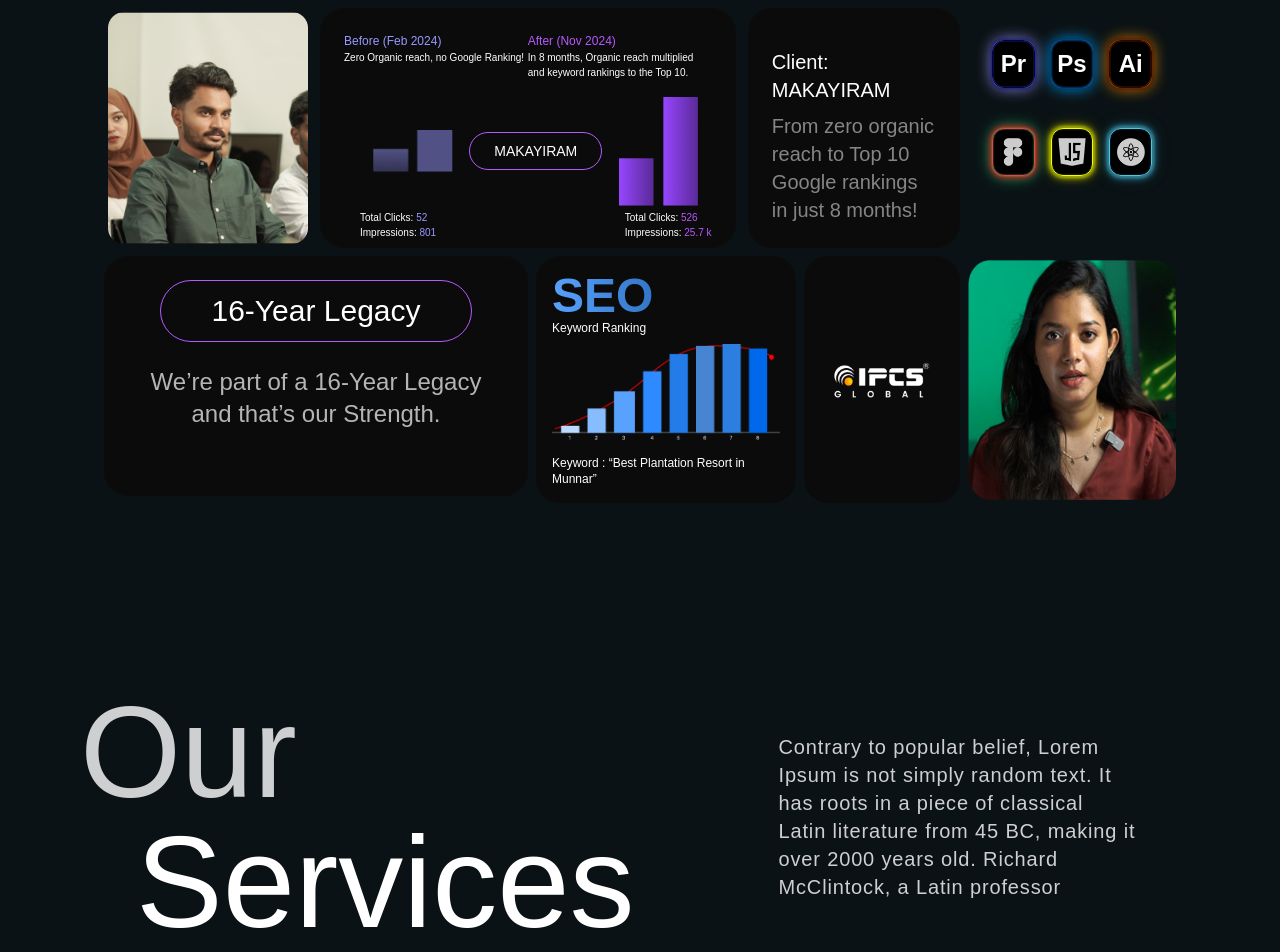
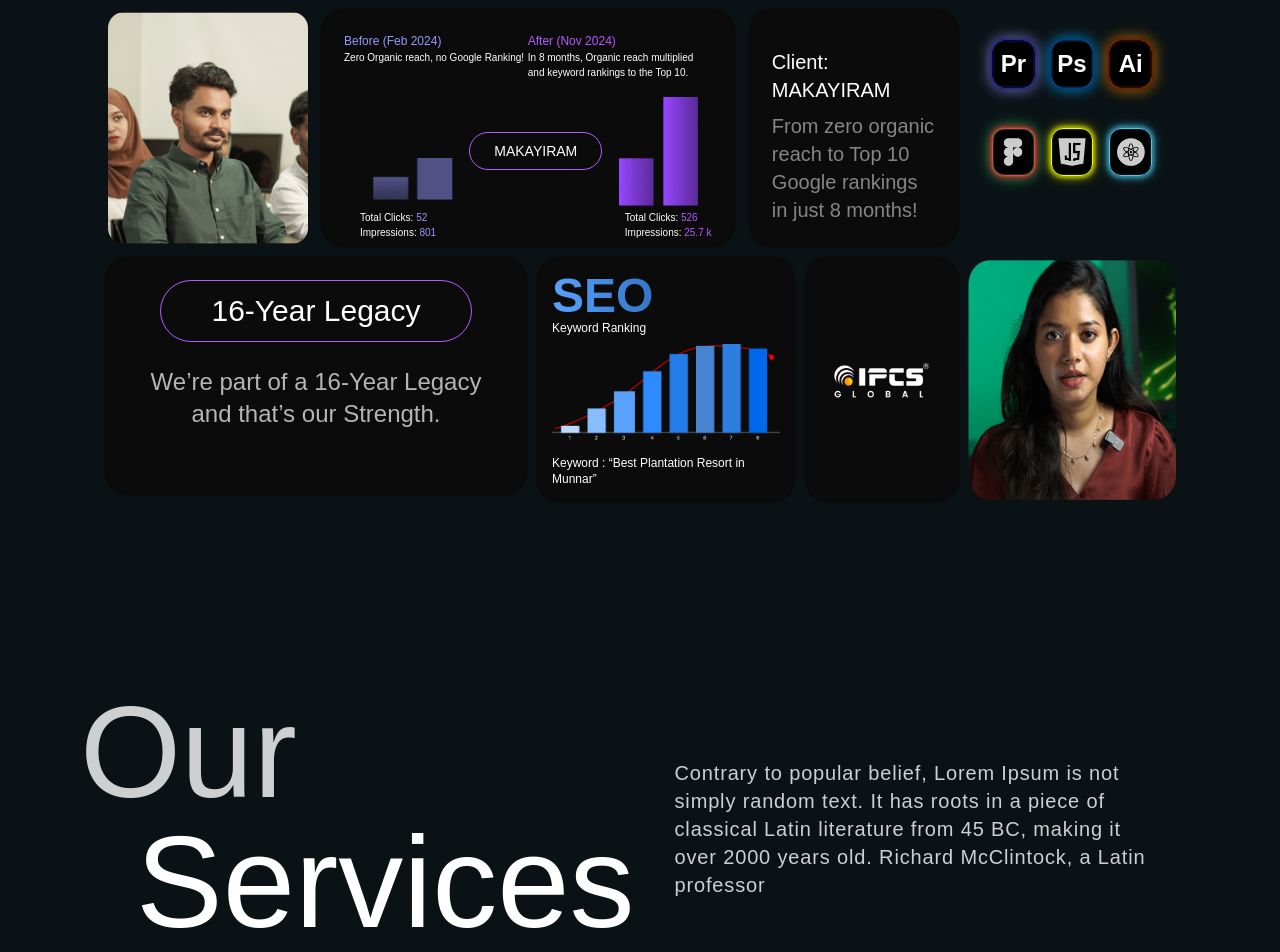
Before and after one commit to IPCSGLOBALHQKOCHI/Technologies-Website, a React (Vite) app: page / in a window 1280 px wide. Shown: the part 3860-4812 px from the top of the page. Built offline with nearby package versions, Linux system fonts and the light colour scheme; a web font is replaced by a local one.

Commit message:
MVP completed

```diff
--- a/src/Components/CaseStudy/CaseStudySection.jsx
+++ b/src/Components/CaseStudy/CaseStudySection.jsx
@@ -124,7 +124,7 @@ const CaseStudySection = forwardRef((props, ref) => {
             <img
               src={lowGraph}
               alt="Low Graph"
-              className="w-12 md:w-20 h-auto object-contain"
+              className="w-12 md:w-20 h-auto object-contain mt-14"
             />
             <div className="border border-[#B659FF] rounded-full px-4 md:px-6 py-1 md:py-2 flex items-center justify-center">
               <h2 className="text-[#FFFFFF] font-medium text-xs md:text-sm">
@@ -205,7 +205,7 @@ const CaseStudySection = forwardRef((props, ref) => {
         </div>
 
         {/* Ninth Row */}
-        <div className="col-span-1 md:col-span-2 bg-[#0B0B0B] p-4 md:p-6 rounded-3xl h-48 md:h-60 hover:shadow-[0px_0px_20px_5px_rgba(0,169,255,0.3)]">
+        <div className="col-span-1 md:col-span-2 bg-[#0B0B0B] p-4 md:p-6 rounded-3xl h-48 md:h-60 2xl:h-80 hover:shadow-[0px_0px_20px_5px_rgba(0,169,255,0.3)]">
           <div className="border-[1px] border-[#B659FF] rounded-full text-center justify-center mx-4 md:mx-8">
             <h2 className="text-2xl md:text-3xl font-200 text-center py-2 md:py-3 text-[#FFFFFF]">
               16-Year Legacy
--- a/src/Components/ClientReviews.jsx
+++ b/src/Components/ClientReviews.jsx
@@ -24,7 +24,7 @@ const ClientReviews = () => {
         </p>
       </div>
       {/* Reviews Section */}
-      <div className="flex flex-wrap justify-center gap-6 md:gap-6 mt-10 md:mt-20 px-3">
+      <div className="flex flex-wrap justify-center gap-6 md:gap-10 mt-10 md:mt-20 px-3">
         <div className="w-full sm:w-80 md:w-72 h-auto md:h-72 rounded-xl bg-[#FFFFFF33] p-4 flex flex-col">
         <img src={maklogo} alt="logo" className="w-16 h-16 object-cover rounded-full mb-3 bg-[#0B1215]"/>
           <h3 className="text-left font-400 text-2xl sm:text-4xl text-[#FFFFFF] mb-1">
--- a/src/Components/Footer.jsx
+++ b/src/Components/Footer.jsx
@@ -217,9 +217,9 @@ const Footer = () => {
               >
                 <img src={linkedin} alt="LinkedIn" className="w-7 h-7" />
               </a>
-              <a href="#" target="_blank" rel="noopener noreferrer">
+              {/* <a href="#" target="_blank" rel="noopener noreferrer">
                 <img src={twitter} alt="Twitter" className="w-7 h-7" />
-              </a>
+              </a> */}
             </li>
           </ul>
         </div>
--- a/src/Components/Header.jsx
+++ b/src/Components/Header.jsx
@@ -1,8 +1,8 @@
 import { useState, useEffect } from "react";
 import Logo from "../../src/assets/vectors/technoloies logo.png";
-import {FaTimes } from "react-icons/fa";
+import { FaTimes } from "react-icons/fa";
 import { FaBars } from "react-icons/fa6";
-
+import { FiPhoneCall } from "react-icons/fi";
 const Header = () => {
   const [isScrolled, setIsScrolled] = useState(false);
   const [isServicesOpen, setIsServicesOpen] = useState(false);
@@ -80,7 +80,7 @@ const Header = () => {
                     <a href="/connect-us">Connect Us</a>
                   </button>
                 </div>
-                <div className="w-2/3 grid grid-cols-3 grid-rows-2 gap-8 mt-14 text-[#FFFFFF]">
+                <div className="w-2/3 grid grid-cols-3 grid-rows-2 gap-8 mt-20 text-[#FFFFFF]">
                   {[
                     {
                       heading: "Branding",
@@ -196,7 +196,13 @@ const Header = () => {
       </div>
 
       {/* Hamburger Menu for Mobile */}
-      <div className="md:hidden">
+
+      <div className="md:hidden flex">
+        <div className="p-4">
+          <a href="tel:+919072946664">
+            <FiPhoneCall className="w-6 h-6" />
+          </a>
+        </div>
         <button onClick={() => setIsMobileOpen(!isMobileOpen)}>
           {isMobileOpen ? <FaTimes size={24} /> : <FaBars size={24} />}
         </button>
--- a/src/Pages/Services.jsx
+++ b/src/Pages/Services.jsx
@@ -17,7 +17,7 @@ const Services = () => {
         <div className="block md:hidden">
           <h2 className="text-5xl font-300 text-[#121212]">Our Services</h2>
         </div>
-        <p className="mt-4 sm:mt-6 lg:mt-0 lg:ml-20 px-16 text-base sm:text-lg lg:text-xl font-200 text-[#000000] md:text-[#FFFFFFCC] tracking-[0.85px] leading-relaxed sm:leading-normal">
+        <p className="mt-4 sm:mt-6 px-0 md:px-10 text-base sm:text-lg lg:text-xl font-200 text-[#000000] md:text-[#FFFFFFCC] tracking-[0.85px] leading-relaxed sm:leading-normal">
           Contrary to popular belief, Lorem Ipsum is not simply random text. It
           has roots in a piece of classical Latin literature from 45 BC, making
           it over 2000 years old. Richard McClintock, a Latin professor
```
